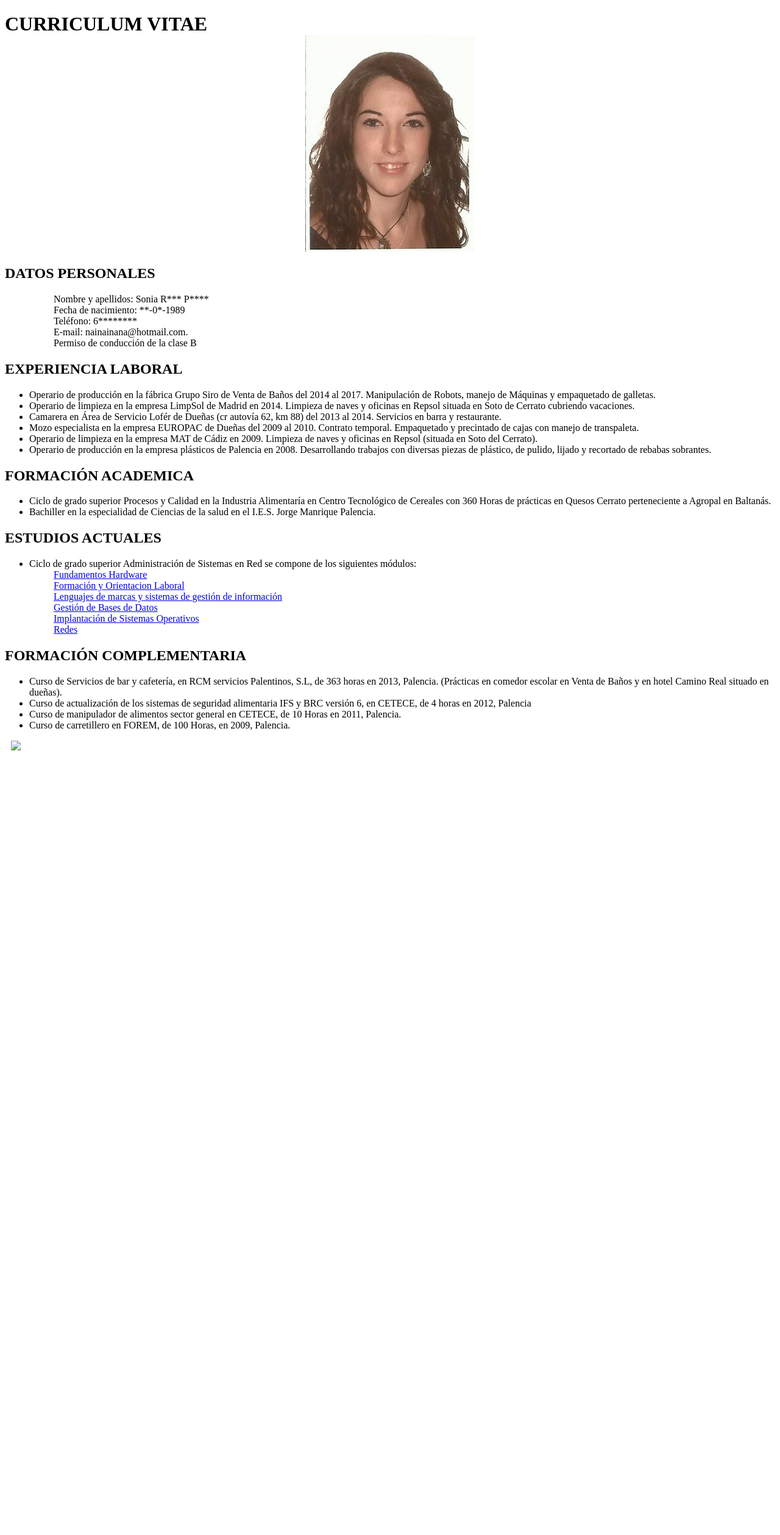
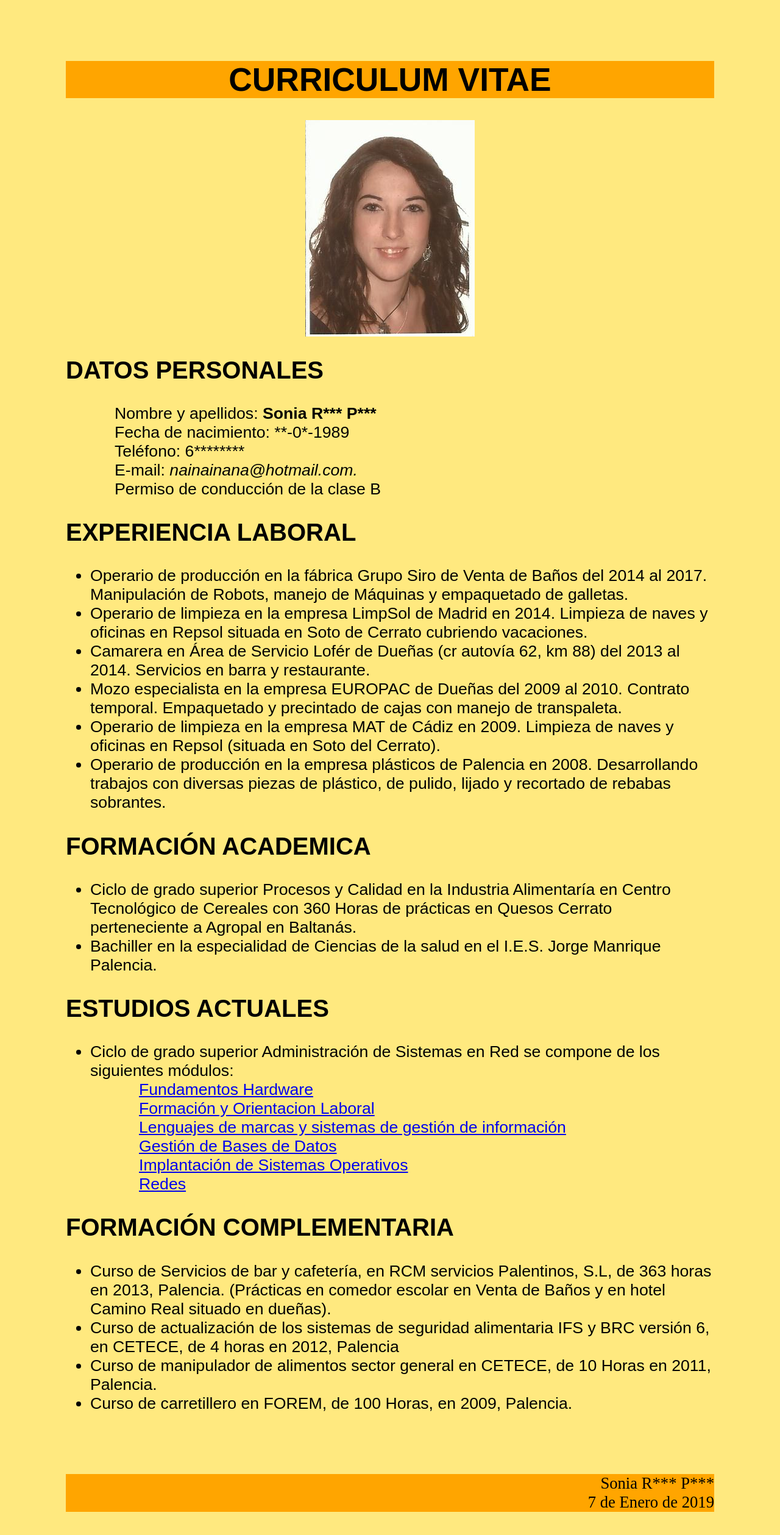
Before and after one commit to 210389/curriculum, a plain HTML site: page index.html in a window 1280 px wide. Shown: the whole page at 61% size. Before the commit the page ends 1275 px from the top, so only its background shows below. Drawn offline with Linux system fonts and the light colour scheme.

Commit message:
curriculumSonia

```diff
--- a/css/estilos.css
+++ b/css/estilos.css
@@ -1,44 +1,34 @@
-#header
+#header /*seccion de cabecera de la pagina web*/
 {
-	backgroud-color: ;
-	color: ;
-	text-aling:centre;
-	font-size: px;
+	font-family:sans-serif;
+	margin-left:auto;
+	margin-right:auto;
+	font-size:20pt;
+	margin: 100px;
 }
-#nav
-{
-	line-height: px;
-	background-color: ;
-	color:white;
-	height: px;
-	width: px;
-	float: left;
-	padding: 5px;
-	font-size: px;
-	text-decoration:none;
-	margin: px;
-}
+
 #section
 {
+	font-family:monospace;
+	margin-left:auto;
+	margin-right:auto;
+	font-size:20pt;
+	margin: 100px;
+}
 
-}
-#footer
+#footer /*pie de la pagina*/
 {
-	background-color:
-	color:
-	clear: both;
-	text-align: center;
-	padding: px;
+	background-color:orange;
+	font-size:20pt;
+	margin: 100px;
 }
 body{
-	background-color:
+	background-color:#FFE97F;
 }
 img{
-	display:block;
-	margin:auto;
-	clear: right;
-*{
-	text-decoration:none;
-	color:white;
+	vertical-align: top;
+	margin:right;
 }
+h1{
+	background-color:orange;
 }
--- a/index.html
+++ b/index.html
@@ -6,16 +6,19 @@
 	<link rel="stylesheet" type="text/css" href="css/estilos.css">
 </head>
 <body>
-	<div id="header">
-		<h1>CURRICULUM VITAE<img src="img/Sonia.png"></h1>
-		<h2>DATOS PERSONALES</h2>
+	<div id="header" style="text-align:left">
+		<div style="text-align: center"><h1>CURRICULUM VITAE</h1>
+		<img src="img/Sonia.png">	</div>
+		<h2>DATOS PERSONALES </h2>
 			<ul>
-				<ol>Nombre y apellidos: Sonia R*** P****</ol>
+				<ol>Nombre y apellidos: <strong>Sonia R*** P***</strong></ol>
 				<ol>Fecha de nacimiento: **-0*-1989</ol>
 				<ol>Teléfono: 6********</ol>
-				<ol>E-mail: nainainana@hotmail.com. </ol>
+				<ol>E-mail: <em>nainainana@hotmail.com.</em></ol>
 				<ol>Permiso de conducción de la clase B</ol>
+
 			</ul>
+
 		<h2>EXPERIENCIA LABORAL</h2>
 			<ul>
 				<li>Operario de producción en la fábrica Grupo Siro de Venta de Baños del 2014 al 2017. Manipulación de Robots, manejo de Máquinas y empaquetado de galletas.</li>
@@ -33,12 +36,14 @@
 		<h2>ESTUDIOS ACTUALES</h2>
 			<ul>
 				<li>Ciclo de grado superior Administración de Sistemas en Red se compone de los siguientes módulos:
+					<ul id="nav">
 						<ol><a href="estudiosactuales/FHW.html">Fundamentos Hardware</a></ol>
 						<ol><a href="estudiosactuales/Fol.html">Formación y Orientacion Laboral</a></ol>
 						<ol><a href="estudiosactuales/LMSGI.html">Lenguajes de marcas y sistemas de gestión de información</a></ol>
 						<ol><a href="estudiosactuales/GBD.html">Gestión de Bases de Datos</a></ol>
 						<ol><a href="estudiosactuales/ISO.html">Implantación de Sistemas Operativos</a></ol>
 						<ol><a href="estudiosactuales/Redes.html">Redes</a></ol>
+					</ul>
 				</li>
 			</ul>
 		<h2>FORMACIÓN COMPLEMENTARIA</h2>
@@ -48,13 +53,12 @@
 				<li>Curso de manipulador de alimentos sector general en CETECE, de 10 Horas en 2011, Palencia.</li>
 				<li>Curso de carretillero en FOREM, de 100 Horas, en 2009, Palencia.</li>
 			</ul>
-
-	</div>
-	<div id="nav">
-		<a href="index.html"> </a> <br/><br/>
-	</div>
-	<div id="section">
-		<img src="  .jpg"> </a> <br/><br/>
 	</div>
 </body>
+<footer>
+	<div id="footer" style="text-align:right">
+		Sonia R*** P*** <br>
+		7 de Enero de 2019
+	</div>
+</footer>
 </html>
```
Also changed, not shown: estudiosactuales/FHW.html (+5 -3 lines), estudiosactuales/Fol.html (+5 -2 lines), estudiosactuales/GBD.html (+5 -3 lines), estudiosactuales/ISO.html (+5 -3 lines), estudiosactuales/LMSGI.html (+5 -3 lines), estudiosactuales/Redes.html (+5 -3 lines). Lines whose indentation alone changed are shown as unchanged.
